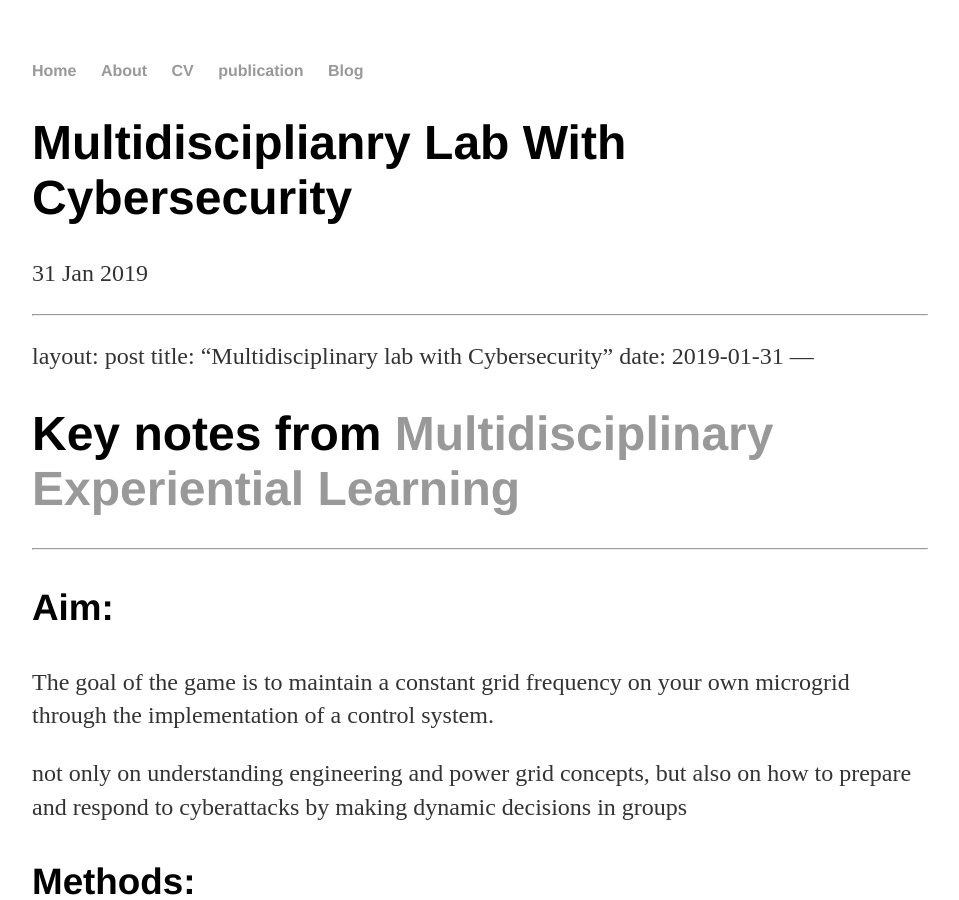
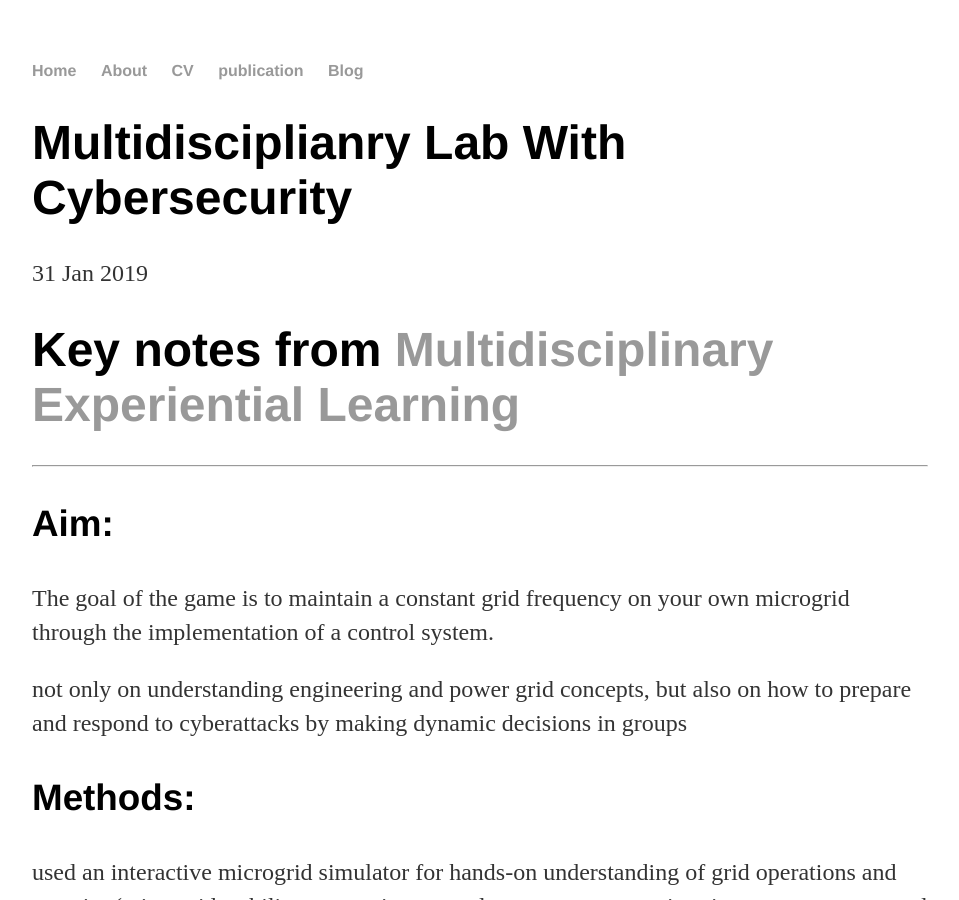
Before and after one commit to WanliXue/WanliXue.github.io, a Jekyll site: the page built from _posts/2019-01-31-Multidisciplianry-lab-with-cybersecurity.md, in a window 1280 px wide and 900 px high. Shown: the whole window, without its empty margins (160-1119 px from the left). Built offline with Jekyll 4.4.1, drawn with Linux system fonts in a browser that asks for light colours; our own code applies the rules of GitHub Pages for plain Markdown files.

Commit message:
Update 2019-01-31-Multidisciplianry-lab-with-cybersecurity.md

```diff
--- a/_posts/2019-01-31-Multidisciplianry-lab-with-cybersecurity.md
+++ b/_posts/2019-01-31-Multidisciplianry-lab-with-cybersecurity.md
@@ -1,9 +1,5 @@
 
----
-layout: post
-title: "Multidisciplinary lab with Cybersecurity"
-date: 2019-01-31
----
+
 
 # Key notes from [Multidisciplinary Experiential Learning](https://sites.temple.edu/care/mel_pubs/)
 
```
